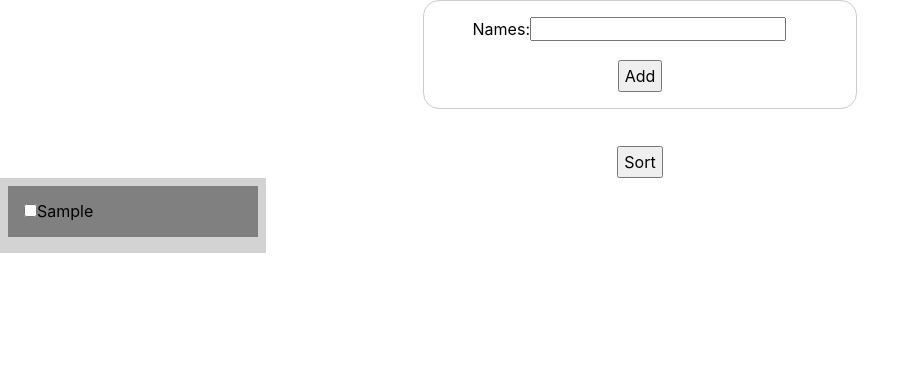
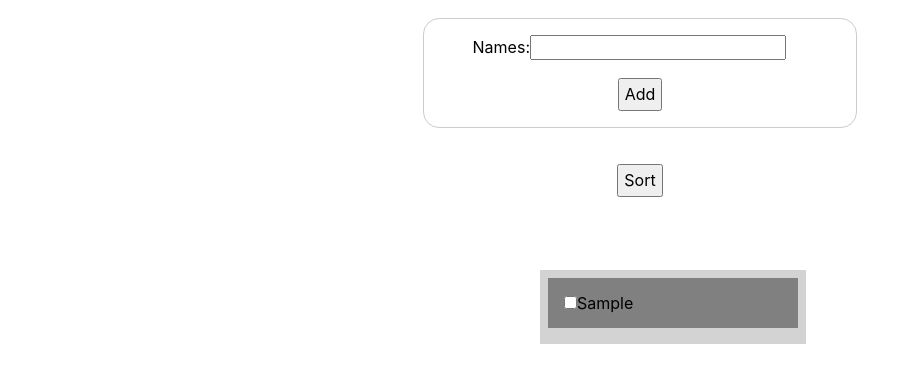
Before and after one commit to steffyannjohn/babyList-app, a React app: page / in a window 1280 px wide. Both pictures are taken after typing "Sample" into the empty fields and a click on the button "Add". Shown: the top 382 px of the page, without its empty margins (0-920 px from the left). Built offline with nearby package versions, Linux system fonts and the light colour scheme.

Commit message:
modified code,added style

```diff
--- a/src/App.css
+++ b/src/App.css
@@ -74,3 +74,10 @@ border-color: #c0c0c0 #ccc #d8d8d8;
 -moz-box-shadow: inset 0 1px rgba(0, 0, 0, 0.05), inset 0 5px 5px rgba(0, 0, 0, 0.05);
 box-shadow: inset 0 1px rgba(0, 0, 0, 0.05), inset 0 5px 5px rgba(0, 0, 0, 0.05)
 }
+.centered {
+  position: fixed;
+  top: 40%;
+  left: 50%;
+  margin-top: -50px;
+  margin-left: -100px;
+}
--- a/src/UserList/UserList.js
+++ b/src/UserList/UserList.js
@@ -29,19 +29,15 @@ const getItemStyle = (isDragging, draggableStyle) => ({
   });
 
   class List extends React.Component {
-
    babyList = JSON.parse(localStorage.getItem('name')) ? JSON.parse(localStorage.getItem('name')) : [];
     chars = '0123456789abcdefghijklmnopqrstuvwxyzABCDEFGHIJKLMNOPQRSTUVWXYZ@#*&';
     flag = false;
-    class = '';
-    state = {
-        reload: false,
-        items:[]
-    };
+
       constructor(props) {
         super(props);
         this.state = {
           items: this.babyList,
+          reload: false
         };
         this.onDragEnd = this.onDragEnd.bind(this);
       };
@@ -49,6 +45,7 @@ const getItemStyle = (isDragging, draggableStyle) => ({
         const result = Array.from(list);
         const [removed] = result.splice(startIndex, 1);
         result.splice(endIndex, 0, removed);
+        console.log("result",result)
         return this.babyList = result;
       };
     Submit = (event) => {
@@ -57,20 +54,18 @@ const getItemStyle = (isDragging, draggableStyle) => ({
         // ***For text validation ***//
         let babyNameRegEx = /^[a-zA-Z\s{1,''}]*$/;
         if(babyName.match(babyNameRegEx)){
-        let List = {
+        let listObj = {
             name: babyName.trim(),
             list_id: this.listIdGenerator(this.chars),
             flag:false
         };
         var valueArr = this.babyList.map(function (item) { return item.name });
-
         var isDuplicate = valueArr.includes(babyName);
         if (isDuplicate === true) {
             toast.error("Name already exists", { position: toast.POSITION.TOP_RIGHT });
-
             }
         else {
-            this.babyList.push(List);
+            this.babyList.push(listObj);
         };
         localStorage.setItem('name', JSON.stringify(this.babyList));
         this.setState({
@@ -93,42 +88,17 @@ const getItemStyle = (isDragging, draggableStyle) => ({
     };
     // ***sort logic based on name****//
      sortName = () => {
-        this.flag = this.flag === false?(this.babyList.sort(this.ascendingSort), this.flag = true): (this.babyList.sort(this.descendingSort),
-            this.flag = false)
+        let toggleSort = this.babyList.sort(this.sortToggle);
+        this.flag = this.flag === false?(toggleSort, this.flag = true): (toggleSort,
+            this.flag = false);
+            console.log("_babyListSort",this.babyList)
          this.setState({
             reload: false
         });
      };
-     ascendingSort = (a, b) => {
-        const nameA = a.name.toUpperCase();
-        const nameB = b.name.toUpperCase();
-         let comparison = 0;
-        if (nameA > nameB) {
-          comparison = 1;
-        } else if (nameA < nameB) {
-          comparison = -1;
-        }
-        return comparison;
-      };
-      descendingSort = (a,b) => {
-        const nameA = a.name.toUpperCase();
-        const nameB = b.name.toUpperCase();
-         let comparison = 0;
-        if (nameB > nameA) {
-          comparison = 1;
-        } else if (nameB < nameA) {
-          comparison = -1;
-        };
-
-        return comparison;
-      };
       Change = (e) => {
-        console.log("_iddd",e.target.id);
-        // let id = e.target.id;
         let element = e.target;
         element.nextSibling.classList.toggle('strikeOut');
-        console.log("_list_id",element.id);
-        console.log("name",element.name);
            for (let i in this.babyList) {
             if (this.babyList[i].list_id === element.id) {
                 if(this.babyList[i].flag === true){
@@ -140,31 +110,48 @@ const getItemStyle = (isDragging, draggableStyle) => ({
                break;
             }
           }
-          console.log("flagValue",this.babyList)
          };
-
-
          onDragEnd(result) {
             // dropped outside the list
             if (!result.destination) {
               return;
             }
-
             const items = this.reorder(
               this.state.items,
               result.source.index,
               result.destination.index
             );
-
             this.setState({
               items,
             });
+          };
+        sortToggle = (a,b) => {
+            const nameA = a.name.toUpperCase();
+            const nameB = b.name.toUpperCase();
+             let comparison = 0;
+             if(this.flag === false){
+              if (nameA > nameB) {
+                comparison = 1;
+              } else if (nameA < nameB) {
+                comparison = -1;
+              };
+              return comparison;
+              }
+             if(this.flag === true){
+              if (nameB > nameA) {
+                comparison = 1;
+              } else if (nameB < nameA) {
+                comparison = -1;
+              };
+              return comparison;
+             };
              }
      render() {
         if (!this.state.reload) {
             return (
                 <div>
                     <ToastContainer />
+                    <br/>
                     <form className="form" onSubmit={this.Submit}>
                         <div>
                             <label className="label">Names:</label>
@@ -179,14 +166,17 @@ const getItemStyle = (isDragging, draggableStyle) => ({
                         <br />
                         <br />
                       {this.babyList.length>0 &&  <button className="button" type="submit" onClick={(e)=>{this.sortName()}}>Sort</button>}
-
-                     {this.babyList.length>0  && <DragDropContext onDragEnd={this.onDragEnd}>
-        <Droppable droppableId="droppable">
+                      <br/>
+                      {this.babyList.length>0  &&
+                      <div>
+                      <div className="centered">
+        <DragDropContext   onDragEnd={this.onDragEnd}>
+        <Droppable  droppableId="droppable">
           {(provided, snapshot) => (
             <div
               ref={provided.innerRef}
               style={getListStyle(snapshot.isDraggingOver)}
-            >
+            >{console.log("provided",provided)}
               {this.babyList.map((item, index) => (
                 <Draggable key={item.list_id} draggableId={item.list_id} index={index}>
                   {(provided, snapshot) => (
@@ -211,11 +201,11 @@ const getItemStyle = (isDragging, draggableStyle) => ({
             </div>
           )}
         </Droppable>
-      </DragDropContext>}
+      </DragDropContext>
       </div>
-
+      </div>}
                     </div>
-
+            </div>
          )
         }
         else {
```
Lines whose indentation alone changed are shown as unchanged.
